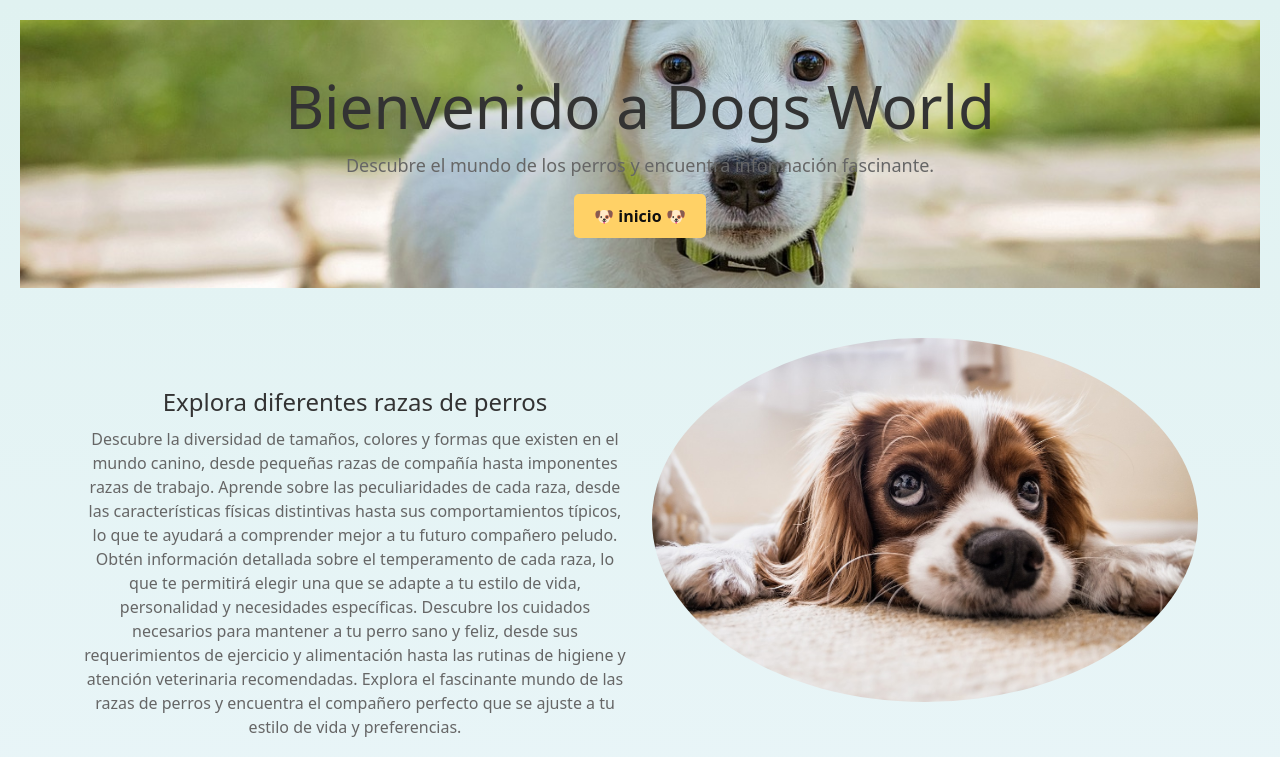
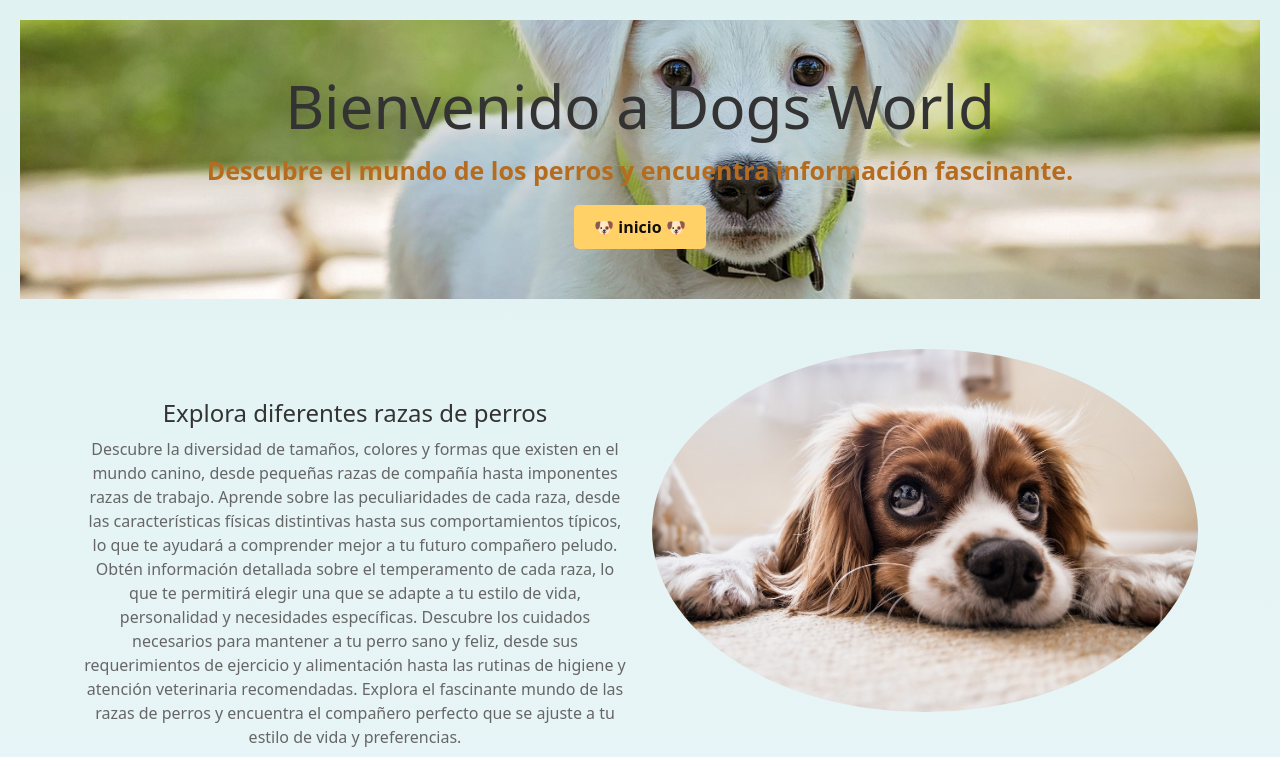
Before and after one commit to yorvismel/apidogs-soyhenry-projects, a React (Create React App) app in the folder client/: page / in a window 1280 px wide. Shown: the top 757 px of the page. Built offline with nearby package versions, Linux system fonts and the light colour scheme.

Commit message:
firts commit git add .

```diff
--- a/client/src/components/landing/Landing.css
+++ b/client/src/components/landing/Landing.css
@@ -23,8 +23,9 @@
 }
 
 .landing-subtitle {
-  font-size: 18px;
-  color: #666666;
+  font-size: 25px;
+  font-weight: bold;
+  color: #b56c1e;
   margin-bottom: 15px;
   animation: fade-in 1s ease;
 }
```
Also changed, not shown: client/src/components/landing/Landing.jsx (line endings or trailing spaces), client/src/components/searchbar/SearchBar.jsx (line endings or trailing spaces).
